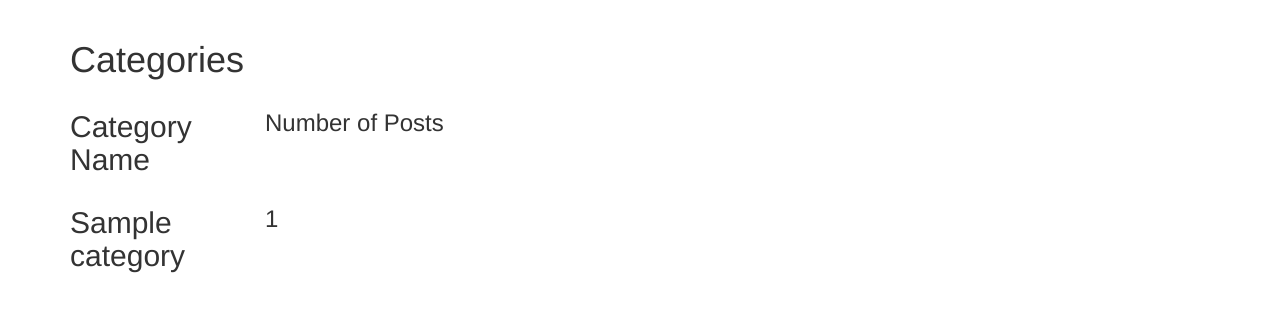
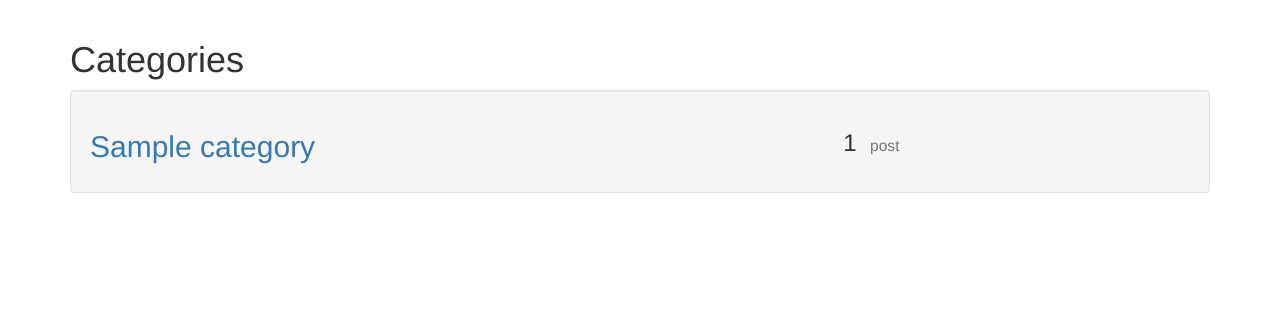
Before and after one commit to rocity/blogger, a Django app: page /categories/ in a window 1280 px wide. Shown: the part 52-364 px from the top of the page. Run offline with Django 3.2, Linux system fonts and the light colour scheme; tables that the repository leaves empty hold one stand-in row (values such as "Sample post"); some libraries are stand-ins or nearby versions.

Commit message:
Update category list layout

```diff
--- a/templates/blog/category_list.html
+++ b/templates/blog/category_list.html
@@ -4,21 +4,17 @@
   <div class="row">
     <div class="container">
       <h1>Categories</h1>
-      <div class="row">
-        <div class="col-md-2">
-          <h2>Category Name</h2>
-        </div>
-        <div class="col-md-10">
-          <h3>Number of Posts</h3>
-        </div>
-      </div>
       {% for category in categories %}
-        <div class="row">
-          <div class="col-md-2">
-            <h2>{{ category.name }}</h2>
-          </div>
-          <div class="col-md-10">
-            <h3>{{ category.get_active_posts_with_category_count }}</h3>
+        <div class="well card">
+          <div class="row">
+            <div class="col-md-8">
+              <h2><a href="{% url 'blog:category' category.name %}">{{ category.name }}</a></h2>
+            </div>
+            <div class="col-md-4">
+              <h3>
+                {{ category.get_active_posts_with_category_count }}
+                &nbsp;<small>post{{ category.get_active_posts_with_category_count|pluralize }}</small></h3>
+            </div>
           </div>
         </div>
       {% endfor %}
```
